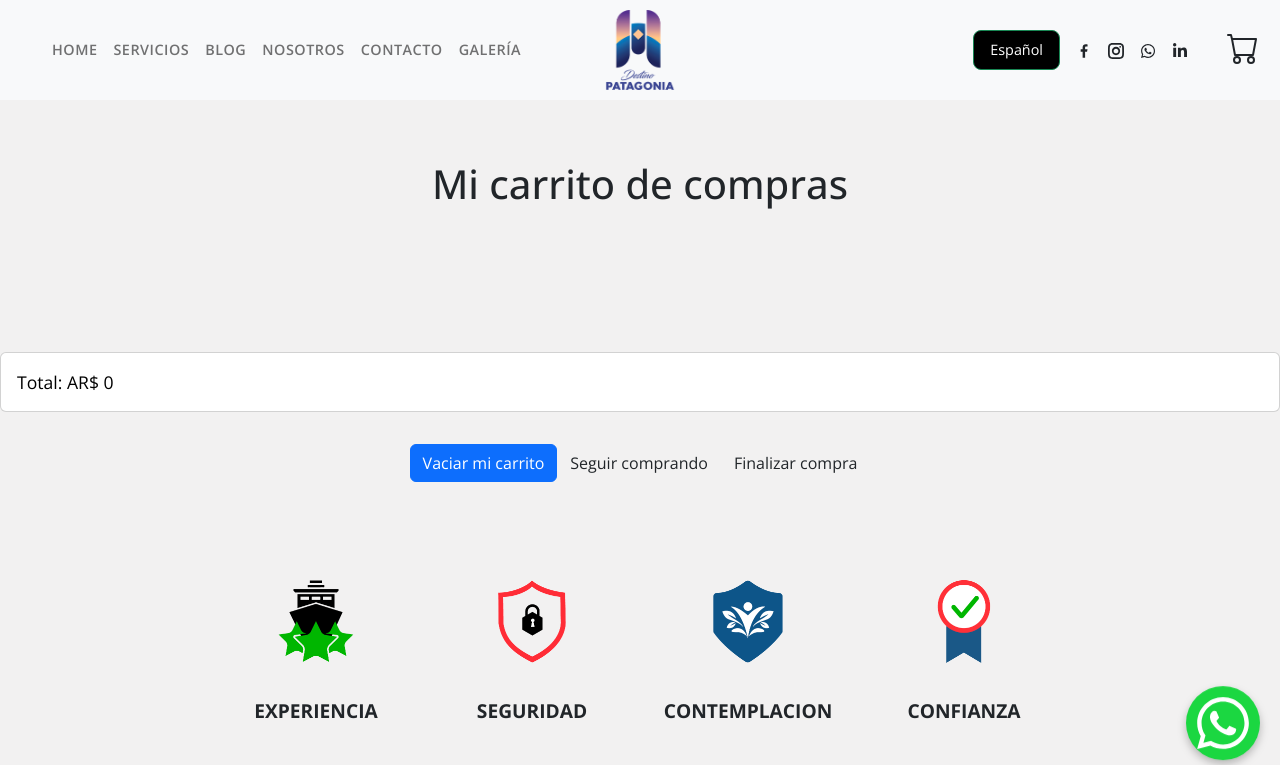
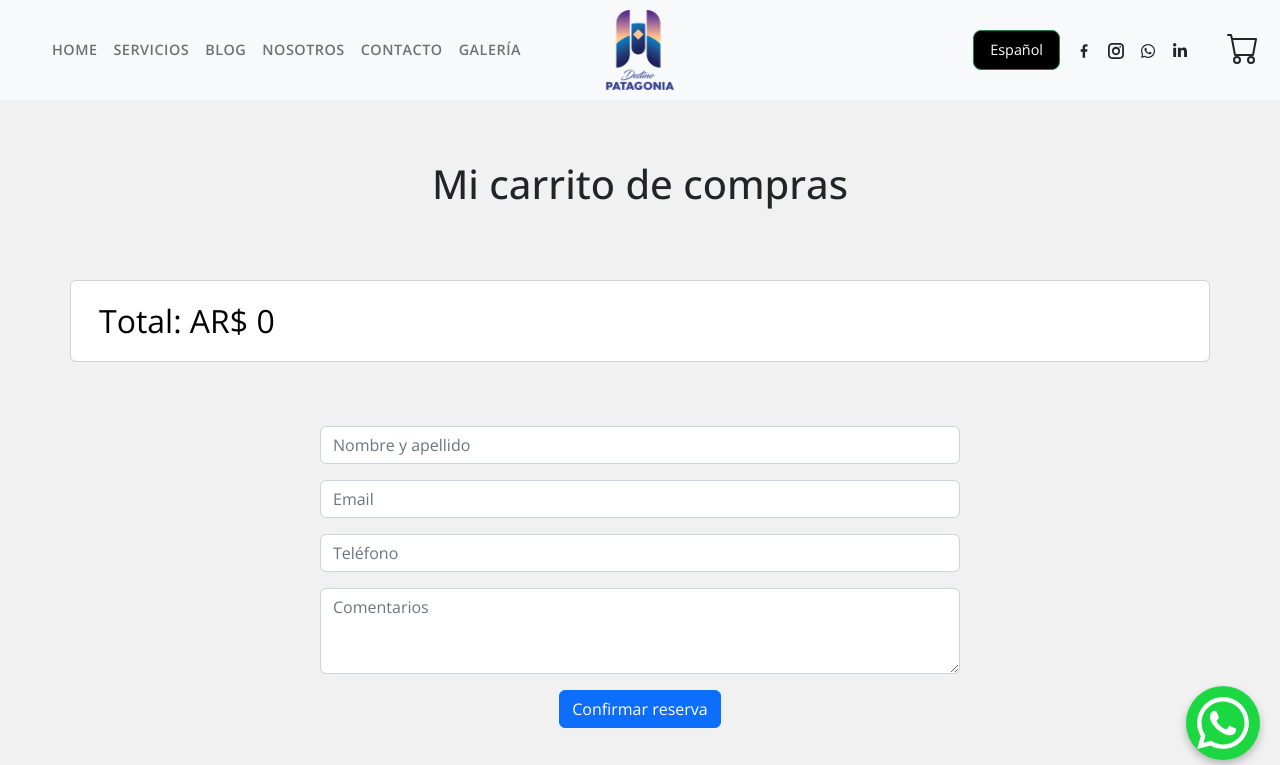
Before and after one commit to Florsala/DestinoP, a React (Create React App) app: page /cart in a window 1280 px wide. Shown: the top 765 px of the page. Built offline with nearby package versions, Linux system fonts and the light colour scheme; a web font is replaced by a local one.

Commit message:
changes in Cart styles

```diff
--- a/src/components/BlogCards.jsx
+++ b/src/components/BlogCards.jsx
@@ -1,20 +1,16 @@
-import React, { useEffect, useState } from 'react';
+import React, { useEffect, useState } from "react";
 import "../styles/Blog.css";
 
 import dataBlog from "../data/dataBlog";
 
+import Card from "react-bootstrap/Card";
+import Col from "react-bootstrap/Col";
+import Row from "react-bootstrap/Row";
 
-
-import Card from 'react-bootstrap/Card';
-import Col from 'react-bootstrap/Col';
-import Row from 'react-bootstrap/Row';
-
-
-import { Link } from 'react-router-dom';
+import { Link } from "react-router-dom";
+import { Button } from "react-bootstrap";
 
 const BlogCards = () => {
-
-
   const [items, setItems] = useState([]);
   const [loading, setLoading] = useState(true);
 
@@ -40,34 +36,32 @@ const BlogCards = () => {
     <div>
       <Row xs={1} md={3} className="g-4 mx-5 grid_blog">
         {items.map((items) => (
-
           <Link to={`/blog/${items.id}`}>
             <Col>
-        <Card className='c-container'>
-          <Card.Img className='card-img-blog' variant="top" src={items.img}  />
-          <div className='overlay'>
-            <p>
-              Leer más
-            </p>
+              <Card className="c-container">
+                <Card.Img
+                  className="card-img-blog"
+                  variant="top"
+                  src={items.img}
+                />
+                <div className="overlay">
+                  <Button style={{backgroundColor:'#002569'}}> Leer más</Button>
                 </div>
-          <Card.Body style={{flexDirection:'column'}}>
-            <Card.Title className="cardBlog c-title">{items.title}</Card.Title>
+                <Card.Body style={{ flexDirection: "column" }}>
+                  <Card.Title className="cardBlog c-title">
+                    {items.title}
+                  </Card.Title>
                   <Card.Text className="cardBlog c-text">
                     {items.text}
                   </Card.Text>
                 </Card.Body>
               </Card>
             </Col>
-
           </Link>
-
         ))}
       </Row>
+    </div>
+  );
+};
 
-
-
-    </div>
-  )
-}
-
-export default BlogCards
+export default BlogCards;
--- a/src/components/Cart.jsx
+++ b/src/components/Cart.jsx
@@ -1,40 +1,56 @@
-import React, { useContext } from "react";
+import React, { useContext, useState } from "react";
 import "../styles/Cart.css";
 import { Button, Card, Container } from "react-bootstrap";
 import { MdDeleteOutline } from "react-icons/md";
 import { Link } from "react-router-dom";
 import cartContext from "../context/CartContext";
+import Form from "react-bootstrap/Form";
 
 const Cart = () => {
   let empty = "false";
+
+  const [conf, setConf] = useState(false);
 
   const { cart, clearCart, removeItem, addTotal, total } =
     useContext(cartContext);
 
   return (
     <div className="CartItems">
-      <div style={{marginTop:'10rem'}}>
+      <div style={{ marginTop: "10rem" }}>
         <h1>Mi carrito de compras</h1>
       </div>
+
+      <div className="Cart-container container-fluid">
         {cart.map((item) => (
-        <Container style={{width:'100%'}}>
-          <Card style={{width:'100%'}}>
-            <Card.Body style={{ flexDirection: "row", gap:'2rem', alignItems:'center' }}>
+          <Container >
+            <Card style={{ width: "100%" }}>
+              <Card.Body
+                style={{
+                  flexDirection: "row",
+                  gap: "2rem",
+                  alignItems: "center",
+                }}
+              >
                 <Card.Img
                   variant="top"
-                    style={{ padding: "1rem", width:'10rem', height:'10rem' }}
+                  style={{ padding: "1rem", width: "10rem", height: "10rem" }}
                   src={item.item.img}
                 />
                 <Link to={`/servicios/${item.item.id}`}>
                   <Card.Title>{item.item.title}</Card.Title>
-
                 </Link>
-              <Card.Text>Precio: {item.item.price}  ARS</Card.Text>
+                <Card.Text>Precio: {item.item.price} ARS</Card.Text>
                 <Card.Text>Cantidad: {item.quantity}</Card.Text>
                 <Card.Text>
                   Precio total: ${item.item.price * item.quantity}
                 </Card.Text>
-              <Button  onClick={() => { removeItem(item) } } className="btn-supr" variant="danger">
+                <Button
+                  onClick={() => {
+                    removeItem(item);
+                  }}
+                  className="btn-supr"
+                  variant="danger"
+                >
                   {" "}
                   <MdDeleteOutline style={{ fontSize: "1.4rem" }} />
                 </Button>
@@ -42,12 +58,35 @@ const Cart = () => {
             </Card>
           </Container>
         ))}
-
-      <Card className="CartItems">
+        <Card className="CartItems-price container">
           <Card.Body>
-          <Card.Text variant="h6">Total: AR$ {addTotal()}</Card.Text>
+            <Card.Text >Total: AR$ {addTotal()}</Card.Text>
           </Card.Body>
         </Card>
+      </div>
+
+      <Form className="form-cart">
+        <Form.Group className="mb-3">
+          <Form.Control type="text" placeholder="Nombre y apellido" />
+        </Form.Group>
+
+        <Form.Group className="mb-3" controlId="formBasicEmail">
+          {" "}
+          <Form.Control type="email" placeholder="Email" />
+        </Form.Group>
+
+        <Form.Group className="mb-3" controlId="formBasicPassword">
+          <Form.Control type="telephone" placeholder="Teléfono" />
+        </Form.Group>
+
+        <Form.Group className="mb-3" controlId="exampleForm.ControlTextarea1">
+          <Form.Control as="textarea" rows={3} placeholder="Comentarios" />
+        </Form.Group>
+
+        <Button variant="primary" type="submit">
+          Confirmar reserva
+        </Button>
+      </Form>
 
       <div className="CartButtons">
         <Button
--- a/src/components/ItemDetail.jsx
+++ b/src/components/ItemDetail.jsx
@@ -17,9 +17,6 @@ import { Button } from "react-bootstrap";
 import cartContext from "../context/CartContext";
 import ItemCount from "./ItemCount";
 import SliderDestSvs from "./SliderDestSvs";
-
-import flecha2 from "../assets/flechas.png";
-import flecha from '../assets/flecha.png'
 
 const ItemDetail = ({ item }) => {
   const [selectedDate, setSelectedDate] = useState(null);
@@ -244,24 +241,12 @@ const ItemDetail = ({ item }) => {
           <p style={{ lineHeight: "1.75rem" }}> {item.text}</p>
         </Container>
       </Container>
-<div>
 
-   <img
-           className='flecha1'
-            src={flecha}
 
-            alt="flecha"
-          />
 
       <SliderDestSvs />
 
-      <img
-          className='flecha2'
-            src={flecha}
 
-            alt=""
-          />
-</div>
 
     </div>
   );
--- a/src/components/SliderDestSvs.jsx
+++ b/src/components/SliderDestSvs.jsx
@@ -47,6 +47,8 @@ const SliderDestSvs = () => {
           className="g-4  grid_blog container-md"
           style={{ margin: "4rem auto" }}
         >
+
+
           <Slider {...settings}>
             {items.map((items) => (
               <Link key={items.id} to={`/servicios/${items.id}`}>
--- a/src/styles/Cart.css
+++ b/src/styles/Cart.css
@@ -7,7 +7,7 @@
 }
 
 .CartItems{
-    margin-top: 9rem;
+    margin-top: 4rem;
 }
 
 .CartItems h5{
@@ -19,6 +19,9 @@
     font-size: 1.1rem;
 }
 
+.CartItems-price p{
+  font-size:2rem;
+}
 
 .cartNumber {
   font-size: 12px;
@@ -57,3 +60,14 @@
     transform: translateY(1px);
   }
 }
+
+.form-cart{
+  width: 40rem;
+  margin: 4rem auto;
+}
+
+.Cart-container{
+  display: flex;
+    flex-direction: column;
+    flex-wrap: wrap;
+}
```
Also changed, not shown: src/styles/ItemDetail.css (line endings or trailing spaces). Lines whose indentation alone changed are shown as unchanged.
